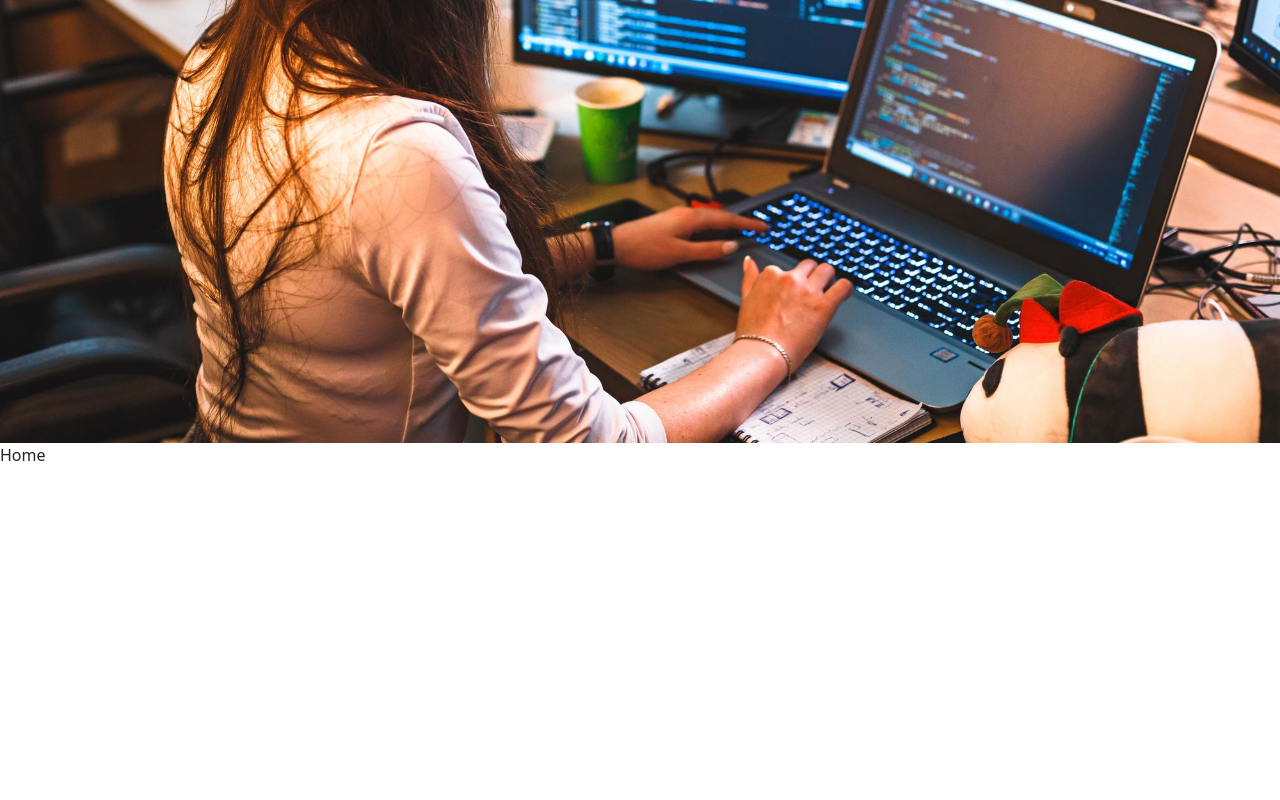
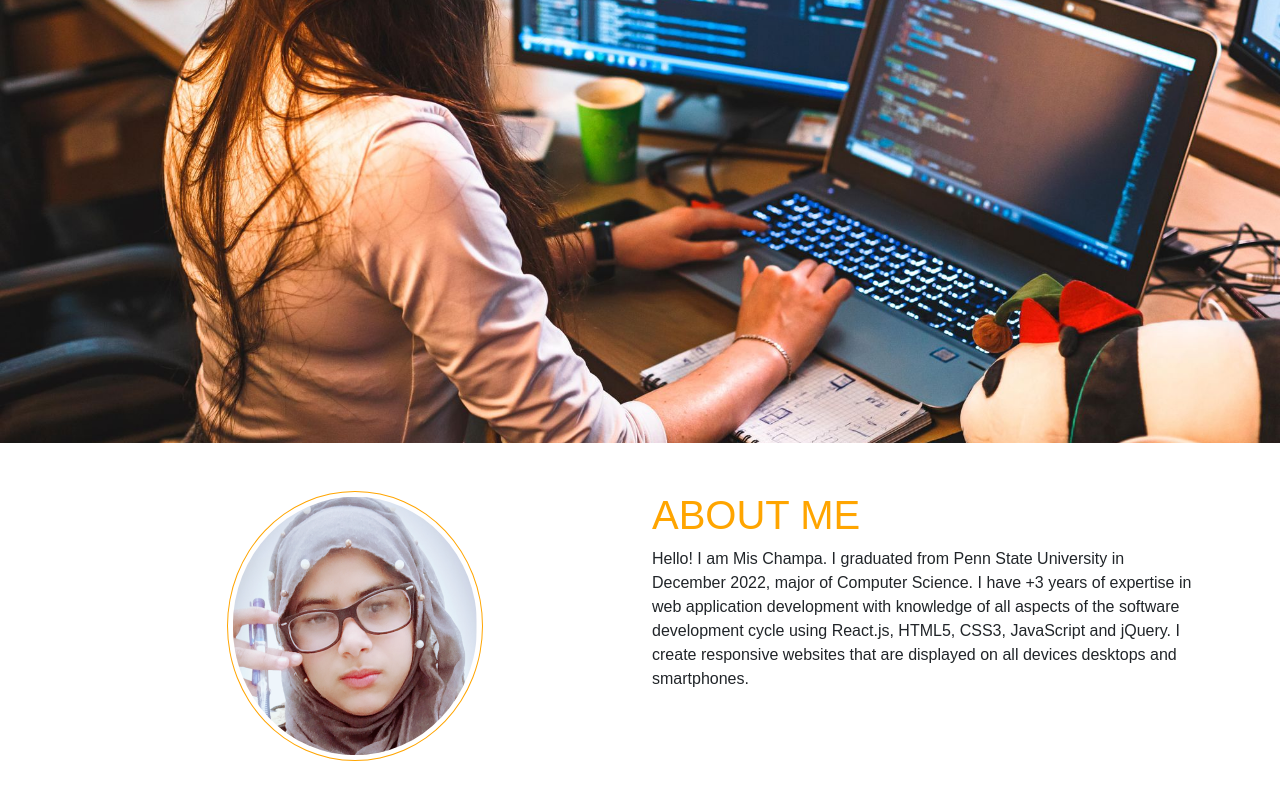
Before and after one commit to Champa12/Champa12-my-portfolio, a React (Create React App) app: page / in a window 1280 px wide. Shown: the part 354-1154 px from the top of the page. Before the commit the page ends 821 px from the top, so only its background shows below. Built offline with nearby package versions, Linux system fonts and the light colour scheme.

Commit message:
about me

```diff
--- a/src/App.css
+++ b/src/App.css
@@ -2,7 +2,7 @@
 @import url('https://fonts.googleapis.com/css2?family=Outfit:wght@100;200;300;400;500;600;700;800;900&display=swap');
 
 body {
-  font-family: "Roboto Condesed", sans-serif;
+  font-family: "Roboto Condesed", sans-serif !important;
 }
 
 :root {
@@ -43,7 +43,7 @@ nav ul li a:focus{
 
 /*************************** Header ************************/
 .main-info h1{
-  color: var(--primary-white);
+  color: var(--primary-orange);
   text-align: center;
 }
 .header-wraper {
@@ -59,3 +59,26 @@ nav ul li a:focus{
 .main-info button:hover{
   background-color: var(--primary-orange)!important;
 }
+
+/*************************** About me ************************/
+.photo-wrap{
+  display:flex;
+  justify-content: center;
+  align-items:center;
+}
+.profile{
+  border-radius: 50%;
+  width: 16rem;
+  padding:.3rem;
+  border: 1px solid var(--primary-orange);
+}
+.about-heading {
+  color: var(--primary-orange);
+  text-transform: uppercase;
+
+}
+@media(max-width: 460px) {
+  .profile{
+    width:10rem;
+  }
+}
--- a/src/App.js
+++ b/src/App.js
@@ -4,7 +4,7 @@ import React from "react";
 import 'bootstrap/dist/css/bootstrap.min.css';
 import Navbar from "./components/Navbar";
 import Header from './components/Header';
-import Home from "./components/Home";
+import About from "./components/About"
 
 
 function App() {
@@ -12,7 +12,8 @@ function App() {
     <div className="App">
       <Navbar />
       <Header />
-      <Home/>
+      <About/>
+
     </div>
   );
 }
--- /dev/null
+++ b/src/components/About.js
@@ -0,0 +1,27 @@
+import React from "react"
+import myself from "../myself.jpg"
+
+const About = () => {
+    return (
+
+        <div className="container py-5">
+            <div className="row">
+                <div className="col-lg-6 col-xm-12">
+                    <div className="photo-wrap mb-5">
+                        <img className="profile" src={myself} alt="my profile pic.." />
+                    </div>
+                </div>
+                <div className="col-lg-6 col-xm-12">
+                    <h1 className="about-heading">About me</h1>
+                    <p>
+                        Hello! I am Mis Champa. I graduated from Penn State University in December 2022, major of Computer Science. I have +3 years of expertise in web application development with knowledge of all aspects of the software
+                        development cycle using React.js, HTML5, CSS3, JavaScript and jQuery. I create responsive websites that are displayed on all devices desktops and smartphones.
+                    </p>
+
+                </div>
+            </div>
+        </div>
+    )
+}
+
+export default About
--- a/src/components/Home.js
+++ /dev/null
@@ -1,9 +0,0 @@
-import React from 'react'
-
-const Home = () => {
-  return (
-    <div>Home</div>
-  )
-}
-
-export default Home
```
Also changed, not shown: src/myself.jpg (added).
